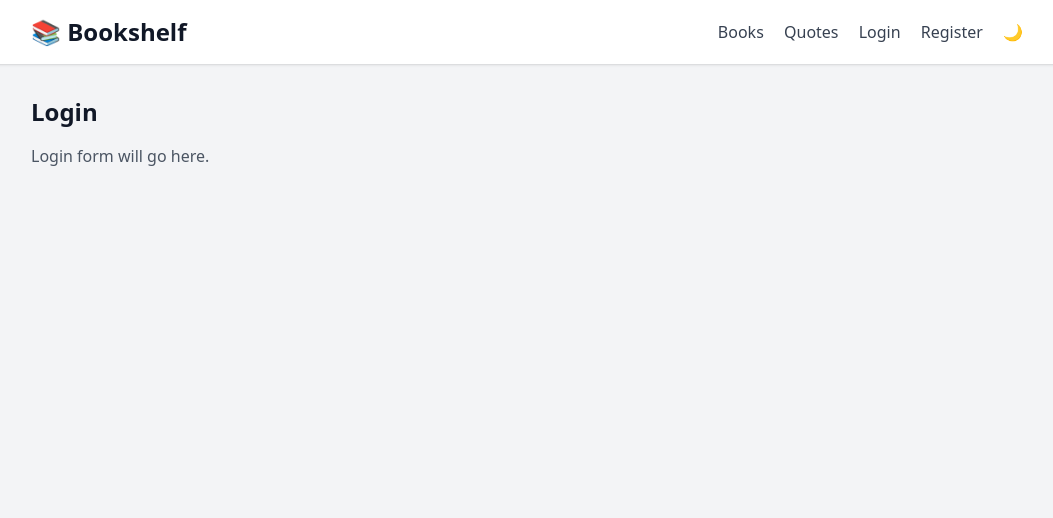
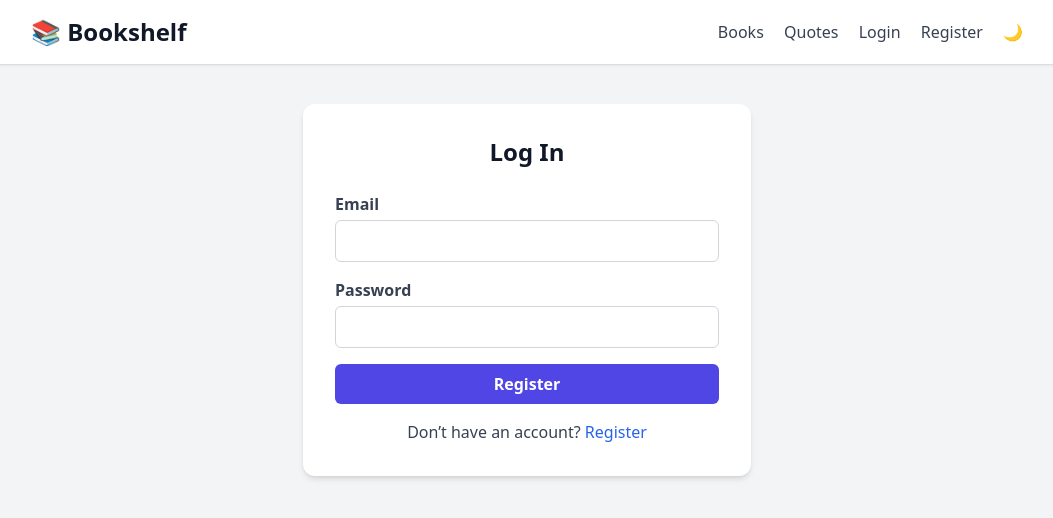
Before and after one commit to ash-valley/bookshelf, a Flask app: template templates/login.html in a window 1280 px wide. Shown: the top 518 px of the page, without its empty margins (113-1166 px from the left). Run offline with Flask 3, Linux system fonts and the light colour scheme; the template is opened without the code that fills it: values that come from a table or form of the project are taken from there, others are empty; some libraries are stand-ins or nearby versions.

Commit message:
Add login template with Tailwind styling and dark mode support

```diff
--- a/templates/login.html
+++ b/templates/login.html
@@ -1,8 +1,59 @@
 {% extends "base.html" %}
-
-{% block title %}Login{% endblock %}
+{% block title %}Login – Bookshelf{% endblock %}
 
 {% block content %}
-<h1 class="text-2xl font-bold mb-4">Login</h1>
-<p class="text-gray-600">Login form will go here.</p>
+<div class="max-w-md mx-auto bg-white dark:bg-gray-800 p-8 rounded-xl shadow-md mt-10">
+
+    <h2 class="text-2xl font-bold mb-6 text-gray-900 dark:text-gray-100 text-center">
+        Log In
+    </h2>
+
+    <!-- Flash messages -->
+    {% with messages = get_flashed_messages(with_categories=True) %}
+        {% if messages %}
+            {% for category, msg in messages %}
+                <div class="mb-4 p-3 rounded-md
+                    {% if category == 'success' %} bg-green-200 text-green-800
+                    {% elif category == 'danger' %} bg-red-200 text-red-800
+                    {% else %} bg-blue-200 text-blue-800 {% endif %}">
+                    {{ msg }}
+                </div>
+            {% endfor %}
+        {% endif %}
+    {% endwith %}
+
+    <form method="POST" novalidate>
+        {{ form.hidden_tag() }}
+
+        <!-- Email -->
+        <div class="mb-4">
+            {{ form.email.label(class_="block text-gray-700 dark:text-gray-200 font-semibold mb-1") }}
+            {{ form.email(class_="w-full px-3 py-2 rounded-md border border-gray-300 dark:border-gray-600 bg-white dark:bg-gray-700 text-gray-900 dark:text-gray-100 focus:outline-none focus:ring-2 focus:ring-blue-500") }}
+
+            {% for error in form.email.errors %}
+                <p class="text-red-500 text-sm">{{ error }}</p>
+            {% endfor %}
+        </div>
+
+        <!-- Password -->
+        <div class="mb-4">
+            {{ form.password.label(class_="block text-gray-700 dark:text-gray-200 font-semibold mb-1") }}
+            {{ form.password(class_="w-full px-3 py-2 rounded-md border border-gray-300 dark:border-gray-600 bg-white dark:bg-gray-700 text-gray-900 dark:text-gray-100 focus:outline-none focus:ring-2 focus:ring-blue-500") }}
+
+            {% for error in form.password.errors %}
+                <p class="text-red-500 text-sm">{{ error }}</p>
+            {% endfor %}
+        </div>
+
+        <!-- Submit -->
+        {{ form.submit(class_="w-full bg-indigo-600 hover:bg-indigo-700 text-white font-semibold py-2 px-4 rounded-md transition-colors") }}
+
+        <p class="text-center text-gray-700 dark:text-gray-300 mt-4">
+            Don’t have an account?
+            <a href="{{ url_for('register') }}" class="text-blue-600 dark:text-blue-400 hover:underline">
+                Register
+            </a>
+        </p>
+    </form>
+</div>
 {% endblock %}
```
